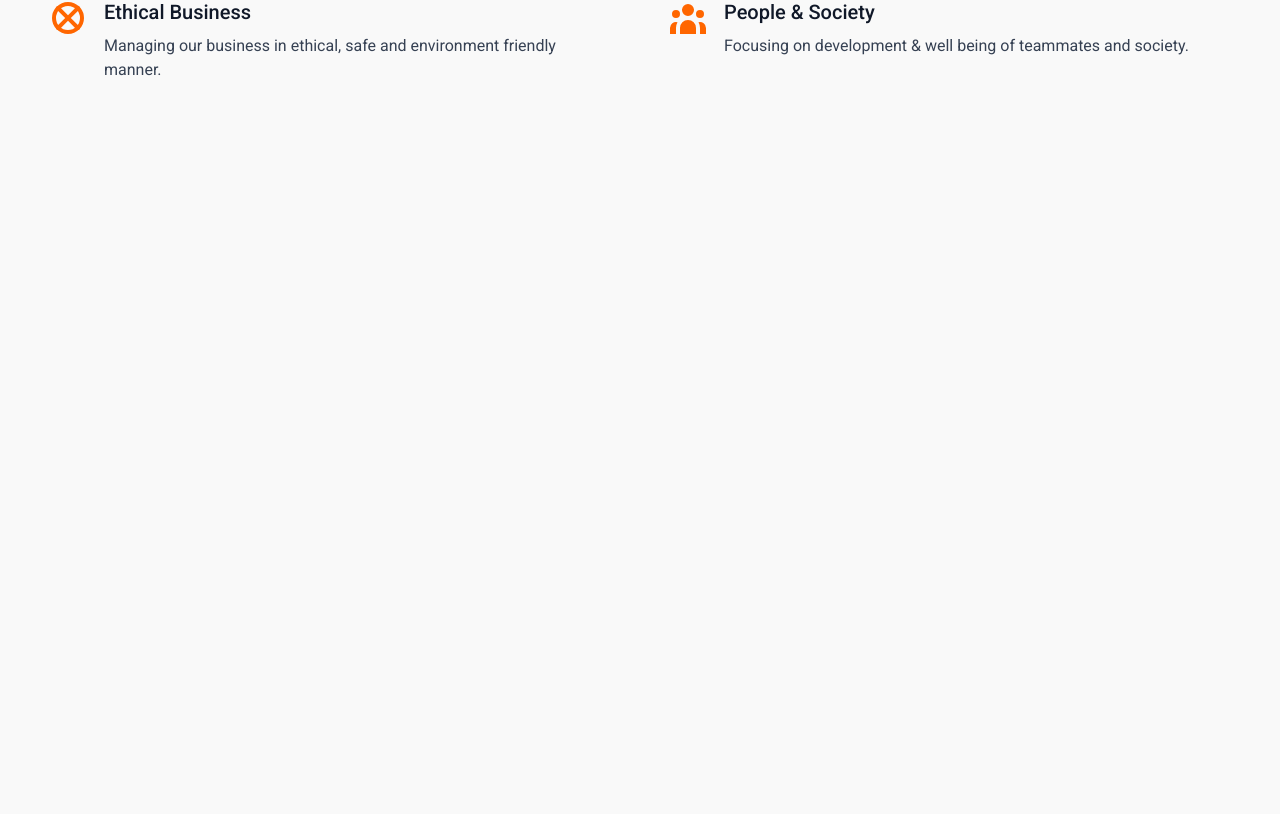
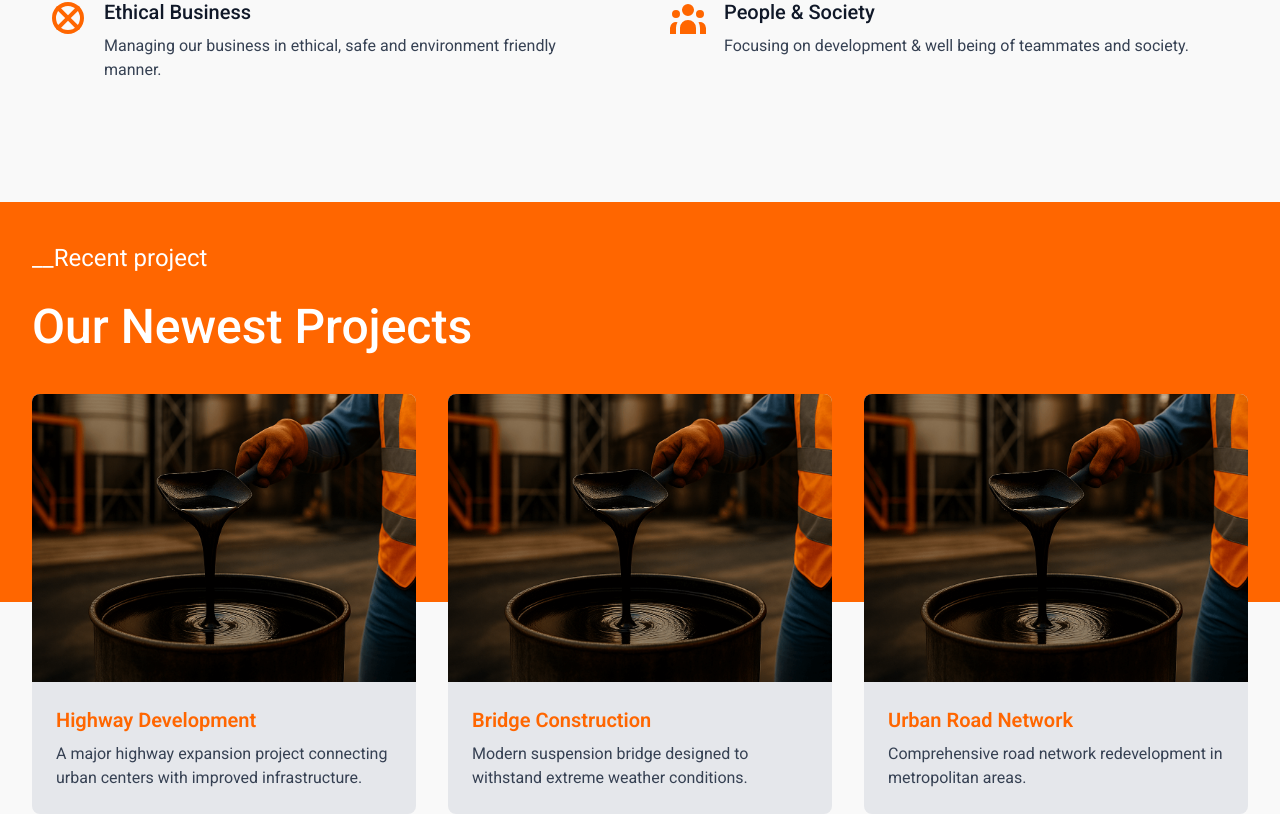
Before and after one commit to parthergk/TyagiBituminousSystem, a Next.js app: page / in a window 1280 px wide. Shown: the part 4310-5124 px from the top of the page. Before the commit the page ends 4472 px from the top, so only its background shows below. Built offline with nearby package versions, Linux system fonts and the light colour scheme.

Commit message:
added projects

```diff
--- a/app/page.tsx
+++ b/app/page.tsx
@@ -4,6 +4,7 @@ import Hero from "@/components/Hero";
 import NavBar from "@/components/NavBar";
 import Process from "@/components/Process";
 import Products from "@/components/Products";
+import Project from "@/components/Project";
 import Vision from "@/components/Vision";
 
 export default function Home() {
@@ -16,6 +17,7 @@ export default function Home() {
       <Process/>
       <Products/>
       <Vision/>
+      <Project/>
     </main>
   );
 }
--- a/components/About.tsx
+++ b/components/About.tsx
@@ -4,7 +4,6 @@ import React from "react";
 const About = () => {
   return (
     <div className="flex flex-col md:flex-row justify-between items-center gap-8 px-4 md:px-6 lg:px-8 py-10">
-      {/* Text Section */}
       <div className="flex-1 flex flex-col space-y-5 text-center md:text-left">
         <span className="text-primary text-xl md:text-2xl">_ _About us</span>
         <h1 className="text-3xl sm:text-4xl md:text-5xl font-medium leading-snug text-black">
--- /dev/null
+++ b/components/Project.tsx
@@ -0,0 +1,56 @@
+// Project.tsx
+import React from "react";
+import ProjectCard from "./ProjectCard";
+
+interface Project {
+  id: number;
+  title: string;
+  img: string;
+  description: string;
+}
+
+const Project = () => {
+  const projects: Project[] = [
+    {
+      id: 1,
+      title: "Highway Development",
+      description: "A major highway expansion project connecting urban centers with improved infrastructure.",
+      img: "/main.png",
+    },
+    {
+      id: 2,
+      title: "Bridge Construction",
+      description: "Modern suspension bridge designed to withstand extreme weather conditions.",
+      img: "/main.png",
+    },
+    {
+      id: 3,
+      title: "Urban Road Network",
+      description: "Comprehensive road network redevelopment in metropolitan areas.",
+      img: "/main.png",
+    },
+  ];
+
+  return (
+    <div className="relative py-10">
+      <div className=" lg:absolute w-full lg:h-[400px] lg:bg-primary text-black lg:text-white px-4 md:px-6 lg:px-8 py-10">
+        <div className="flex-1 flex flex-col space-y-5 text-center md:text-left">
+          <span className="text-xl md:text-2xl text-primary lg:text-white">__Recent project</span>
+          <h1 className="text-3xl sm:text-4xl md:text-5xl font-medium leading-snug">
+            Our Newest Projects
+          </h1>
+        </div>
+      </div>
+
+      <div className=" lg:absolute w-full px-4 md:px-6 lg:px-8 mt-8 md:mt-16 lg:mt-48">
+        <div className="grid grid-cols-1 sm:grid-cols-2 lg:grid-cols-3 gap-4 md:gap-6 lg:gap-8">
+          {projects.map((project) => (
+            <ProjectCard key={project.id} project={project} />
+          ))}
+        </div>
+      </div>
+    </div>
+  );
+};
+
+export default Project;
--- /dev/null
+++ b/components/ProjectCard.tsx
@@ -0,0 +1,35 @@
+// ProjectCard.tsx
+import Image from "next/image";
+import React from "react";
+
+interface ProjectProps {
+  project: {
+    id: number;
+    title: string;
+    img: string;
+    description: string;
+  };
+}
+
+const ProjectCard: React.FC<ProjectProps> = ({ project }) => {
+  return (
+    <div className="bg-gray-200 rounded-lg overflow-hidden transition-transform duration-300 hover:-translate-y-2 hover:shadow-lg">
+      <div className="relative">
+        <div className="w-full h-48 sm:h-56 md:h-64 lg:h-72 relative">
+          <Image
+            src={project.img}
+            alt={project.title}
+            layout="fill"
+            objectFit="cover"
+          />
+        </div>
+      </div>
+      <div className="p-4 md:p-6">
+        <h3 className="text-lg md:text-xl font-semibold mb-2">{project.title}</h3>
+        <p className="text-sm md:text-base text-gray-700">{project.description}</p>
+      </div>
+    </div>
+  );
+};
+
+export default ProjectCard;
```
